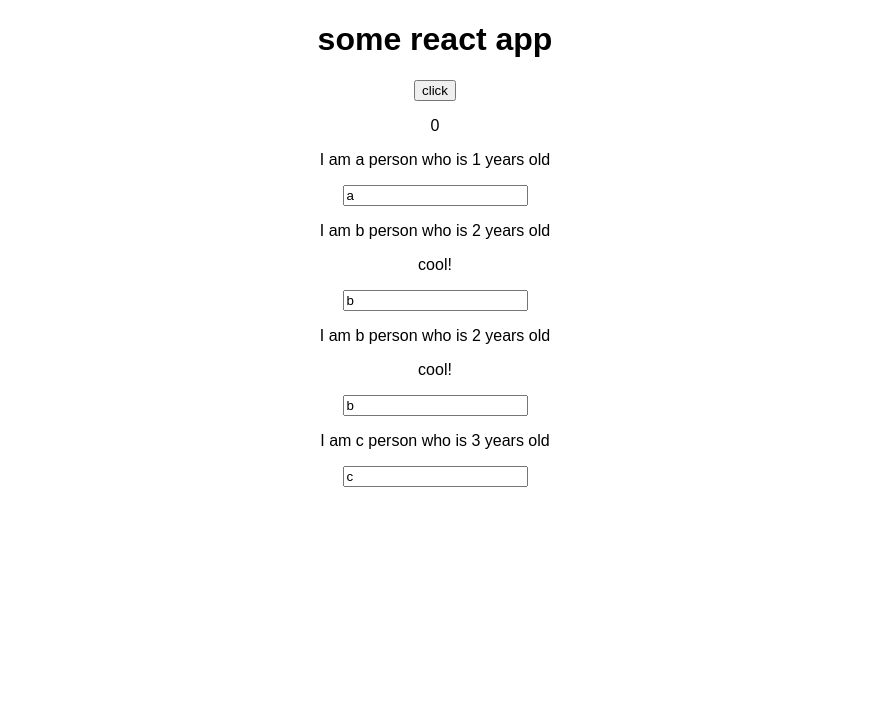
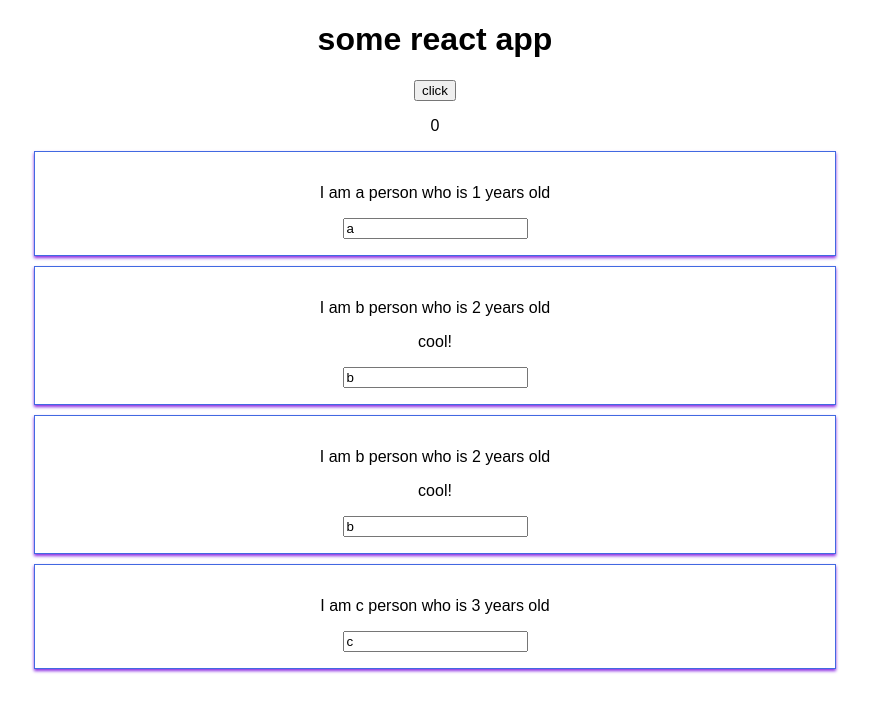
Before and after one commit to redvg/react_burger, a React (Create React App) app: page / in a window 1280 px wide. Shown: the top 712 px of the page, without its empty margins (205-1074 px from the left). Built offline with nearby package versions, Linux system fonts and the light colour scheme.

Commit message:
adds styling with stylesheet

```diff
--- /dev/null
+++ b/src/Person/Person.css
@@ -0,0 +1,8 @@
+.Person{
+    width: 60%;
+    margin: 10px auto;
+    border: 1px solid royalblue;
+    box-shadow: 0 2px 3px blueviolet;
+    padding: 16px;
+    text-align: center;
+}
--- a/src/Person/Person.js
+++ b/src/Person/Person.js
@@ -1,7 +1,8 @@
 import React from 'react';
+import './Person.css';
 
 const person = (props) =>
-    <div>
+    <div className='Person'>
         <p>I am {props.name} person who is {props.age} years old</p>
         <p onClick={props.clickHandler}>{props.children}</p>
         <input type="text" onChange={props.typedTextHandler} value={props.name}/>
```
